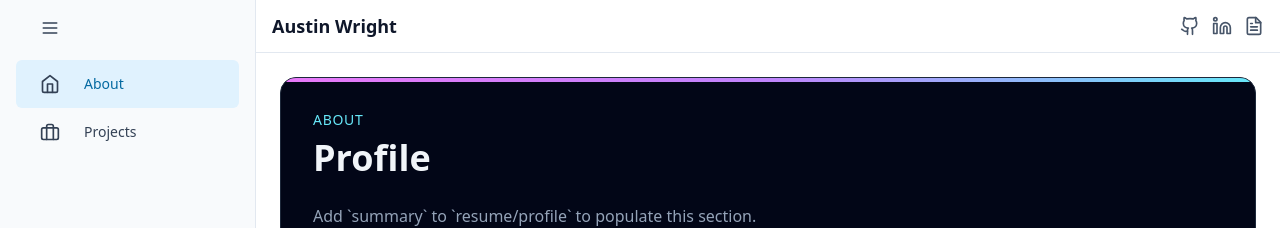
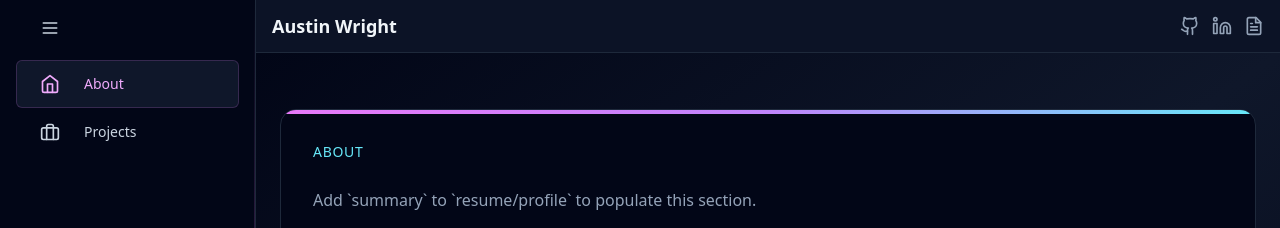
Before and after one commit to airtimeEnthusiast/PortfolioWebPage, a React (Vite) app: page / in a window 1280 px wide. Shown: the top 228 px of the page. Built offline with nearby package versions, Linux system fonts and the light colour scheme; no server answers; the database is empty.

Commit message:
updated ui with color palette

```diff
--- a/src/ui/components/Layout.tsx
+++ b/src/ui/components/Layout.tsx
@@ -13,11 +13,13 @@ const Layout: React.FC<{ children: React.ReactNode }> = ({ children }) => {
   }, [])
 
   return (
-    <div className="min-h-screen flex bg-white text-slate-900">
+    <div className="min-h-screen flex bg-slate-950 text-slate-100">
       <Sidebar collapsed={collapsed} onToggle={() => setCollapsed((s) => !s)} />
       <div className="flex-1 flex flex-col">
         <TopNav />
-        <main className="p-6">{children}</main>
+        <main className="min-h-[calc(100vh-65px)] bg-gradient-to-br from-slate-950 via-slate-900 to-slate-950 p-6">
+          {children}
+        </main>
       </div>
     </div>
   )
--- a/src/ui/components/Sidebar.tsx
+++ b/src/ui/components/Sidebar.tsx
@@ -13,17 +13,18 @@ export default function Sidebar({ collapsed = false, onToggle }: { collapsed?: b
   return (
     // Sidebar: visible on md+. When `collapsed` is true, show icons only (narrow).
     <aside
-      className={`flex flex-col bg-slate-50 border-r border-slate-200 py-3 transition-all duration-150 ${
+      className={`relative flex flex-col border-r border-slate-800 bg-slate-950 py-3 text-slate-200 transition-all duration-150 ${
         collapsed ? 'w-16 md:w-20 px-0 items-center' : 'w-full md:w-64 px-4'
       }`}
     >
+      <div className="pointer-events-none absolute inset-y-0 right-0 w-px bg-gradient-to-b from-fuchsia-400/0 via-fuchsia-400/30 to-cyan-300/0" />
       <div className={`mb-4 ${collapsed ? 'text-sm' : 'text-xl'} px-0`}>
         <div className={`flex items-center ${collapsed ? 'justify-center' : 'px-3'}`}>
           {/* left column matches nav icon column (px-3 + icon + gap ≈ w-11) */}
           <div className={`${collapsed ? 'w-8' : 'w-11'} flex items-center justify-center`}>
             <button
               onClick={onToggle}
-              className="p-0 rounded-md text-slate-700 hover:bg-slate-100 inline-flex items-center justify-center w-8 h-8"
+              className="inline-flex h-8 w-8 items-center justify-center rounded-md p-0 text-slate-300 transition-colors hover:bg-slate-900 hover:text-cyan-300"
               aria-label="Toggle sidebar"
             >
               <Menu className="w-5 h-5" />
@@ -38,12 +39,12 @@ export default function Sidebar({ collapsed = false, onToggle }: { collapsed?: b
             key={l.to}
             to={l.to}
             className={({ isActive }) =>
-              `flex items-center py-2 rounded-md text-sm font-medium ${collapsed ? 'justify-center px-0' : 'gap-3 px-3'} ${isActive ? 'bg-sky-100 text-sky-700' : 'text-slate-700 hover:bg-slate-100'}`
+              `flex items-center rounded-md py-2 text-sm font-medium transition-colors ${collapsed ? 'justify-center px-0' : 'gap-3 px-3'} ${isActive ? 'bg-slate-900 text-fuchsia-300 shadow-[inset_0_0_0_1px_rgba(232,121,249,0.18)]' : 'text-slate-300 hover:bg-slate-900/80 hover:text-cyan-300'}`
             }
           >
             {/* icon column: fixed width to match hamburger column */}
             <div className={`${collapsed ? 'w-8' : 'w-11'} flex items-center justify-center`}>
-              <span className="inline-flex items-center justify-center w-8 h-8 text-slate-700">
+              <span className="inline-flex h-8 w-8 items-center justify-center text-current">
                 {React.cloneElement(l.icon, { className: 'w-5 h-5' })}
               </span>
             </div>
--- a/src/ui/components/TopNav.tsx
+++ b/src/ui/components/TopNav.tsx
@@ -1,22 +1,22 @@
 import React from 'react'
-import { Github, Linkedin, FileText, Menu } from 'lucide-react'
+import { Github, Linkedin, FileText } from 'lucide-react'
 import site from '@/config/site'
 
 export default function TopNav({ onToggle }: { onToggle?: () => void }) {
   return (
-    <header className="w-full border-b border-slate-200 bg-white px-4 py-3 flex items-center justify-between gap-3">
+    <header className="sticky top-0 z-10 flex w-full items-center justify-between gap-3 border-b border-slate-800 bg-slate-900/85 px-4 py-3 backdrop-blur">
       <div className="flex items-center gap-3">
-        <div className="text-lg font-semibold hidden md:block">{site.name}</div>
+        <div className="hidden text-lg font-semibold text-slate-100 md:block">{site.name}</div>
       </div>
 
       <div className="flex items-center gap-3">
-        <a href={site.github ?? '#'} aria-label="GitHub" className="text-slate-600 hover:text-slate-900">
+        <a href={site.github ?? '#'} aria-label="GitHub" className="text-slate-400 transition-colors hover:text-fuchsia-300">
           <Github className="w-5 h-5" />
         </a>
-        <a href={site.linkedin ?? '#'} aria-label="LinkedIn" className="text-slate-600 hover:text-slate-900">
+        <a href={site.linkedin ?? '#'} aria-label="LinkedIn" className="text-slate-400 transition-colors hover:text-cyan-300">
           <Linkedin className="w-5 h-5" />
         </a>
-        <a href="#" aria-label="Resume" className="text-slate-600 hover:text-slate-900">
+        <a href="#" aria-label="Resume" className="text-slate-400 transition-colors hover:text-fuchsia-300">
           <FileText className="w-5 h-5" />
         </a>
       </div>
--- a/src/ui/pages/About.tsx
+++ b/src/ui/pages/About.tsx
@@ -207,8 +207,8 @@ function parseLocation(location: unknown): string {
 
 function normalizeRole(raw: RecordLike, experience: NormalizedExperience[]): string {
   const basics = asRecord(raw.basics)
-  if (firstNonEmpty(raw.role, raw.title, basics.label)) {
-    return firstNonEmpty(raw.role, raw.title, basics.label)
+  if (firstNonEmpty(raw.role, raw.Role, raw.title, basics.label)) {
+    return firstNonEmpty(raw.role, raw.Role, raw.title, basics.label)
   }
 
   if (experience.length > 0) {
@@ -344,7 +344,8 @@ const About: React.FC = () => {
   const topExperience = profile.experience.slice(0, 3)
 
   return (
-    <div className="max-w-6xl space-y-8">
+    <div className="relative max-w-6xl space-y-8">
+      <div className="pointer-events-none absolute inset-0 -z-10 bg-[radial-gradient(circle_at_top_left,rgba(232,121,249,0.12),transparent_30%),radial-gradient(circle_at_top_right,rgba(103,232,249,0.1),transparent_28%)]" />
       <section className="relative overflow-hidden rounded-2xl border border-slate-800 bg-slate-950 p-8 text-slate-100">
         <div className="pointer-events-none absolute inset-x-0 top-0 h-1 bg-gradient-to-r from-fuchsia-400 via-purple-400 to-cyan-300" />
         <div className="pointer-events-none absolute inset-x-6 bottom-3 h-px bg-gradient-to-r from-transparent via-fuchsia-300/40 to-cyan-300/40" />
@@ -352,7 +353,6 @@ const About: React.FC = () => {
         <div className="flex flex-wrap items-start justify-between gap-4">
           <div>
             <p className="text-sm uppercase tracking-wider text-cyan-300">About</p>
-            <h1 className="mt-2 text-3xl font-bold md:text-4xl">{profile.name || 'Profile'}</h1>
             {profile.role ? <p className="mt-2 text-lg text-slate-300">{profile.role}</p> : null}
             {profile.location ? (
               <div className="mt-3 inline-flex items-center gap-2 rounded-full border border-slate-700 px-3 py-1 text-sm text-slate-300">
```
